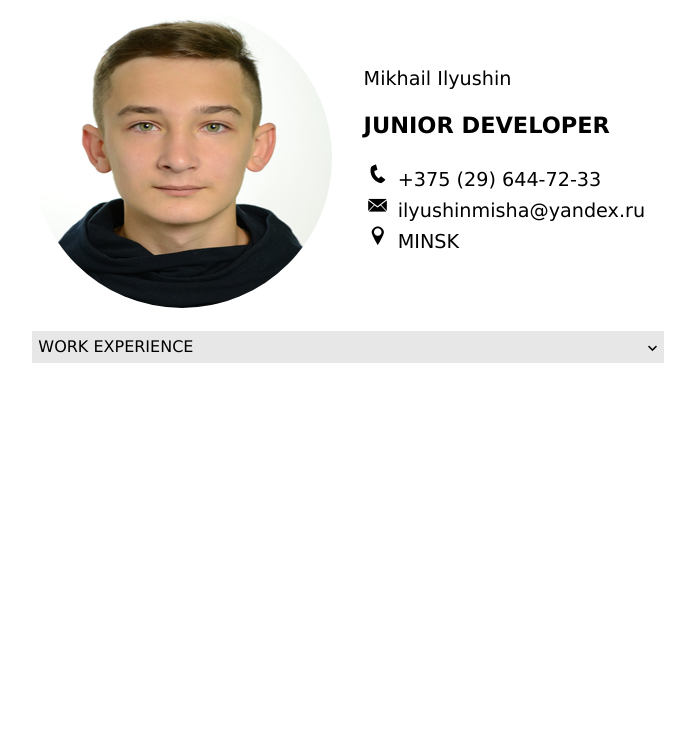
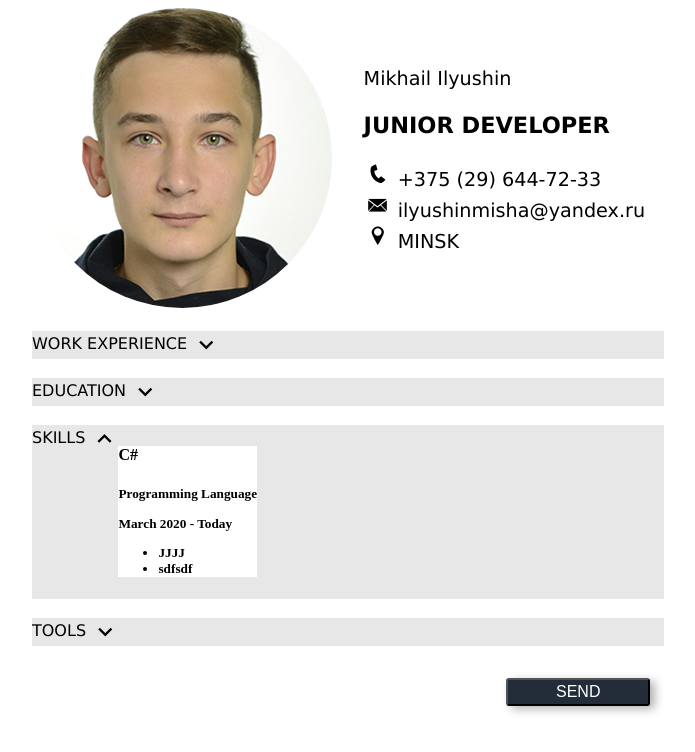
Before and after one commit to Jeffeek/html-cv, a plain HTML site: page index.html in a window 1280 px wide. Shown: the whole page, without its empty margins (292-987 px from the left). Drawn offline with Linux system fonts and the light colour scheme; files whose address does not match are found by name.

Commit message:
Добавлены основные секции и кнопка отправки.
К кнопке также была добавлена анимация при наведении

```diff
--- a/css/styles.css
+++ b/css/styles.css
@@ -1,6 +1,7 @@
-@font-face {
+@font-face
+{
     font-family: 'resume-icons';
-    src:  url('/fonts/resume-icons.eot?up73aj');
+    src:  url('./fonts/resume-icons.eot?up73aj');
     src:  url('/fonts/resume-icons.eot?up73aj#iefix') format('embedded-opentype'),
       url('/fonts/resume-icons.ttf?up73aj') format('truetype'),
       url('/fonts/resume-icons.woff?up73aj') format('woff'),
@@ -10,7 +11,8 @@
     font-display: block;
   }
 
-[class^="icon-"], [class*=" icon-"] {
+[class^="icon-"], [class*=" icon-"]
+{
     /* use !important to prevent issues with browser extensions that change fonts */
     font-family: 'resume-icons' !important;
     speak: none;
@@ -25,19 +27,24 @@
     -moz-osx-font-smoothing: grayscale;
   }
 
-  .icon-arrow-down:before {
+  .icon-arrow-down:before
+  {
     content: "\e900";
   }
-  .icon-arrow-up:before {
+  .icon-arrow-up:before
+  {
     content: "\e901";
   }
-  .icon-geo-point:before {
+  .icon-geo-point:before
+  {
     content: "\e902";
   }
-  .icon-mail:before {
+  .icon-mail:before
+  {
     content: "\e903";
   }
-  .icon-phone:before {
+  .icon-phone:before
+  {
     content: "\e904";
   }
 
@@ -49,12 +56,11 @@
     border-radius: 100%;
 }
 
-.main-container
+.wrapper
 {
     margin-left: 25%;
     margin-right: 25%;
 }
-
 
 .head-info
 {
@@ -82,25 +88,58 @@
     display: flex;
 }
 
-.icon-arrow-down
+.arrow
 {
-    align-self: flex-end;
-    font-size: 18px;
     vertical-align: middle;
-    margin-left: 2500%;
 }
 
 .glyph
 {
     font-size: 28px;
-    margin-bottom: 2em;
 }
 
 .drop-down-head
 {
     font-family: Verdana, Geneva, Tahoma, sans-serif;
-    display: flex;
-    padding: 1%;
+    vertical-align: middle;
+}
+
+.btn-blk-wt
+{
+  margin-left: 75%;
+  display: block;
+  background-color:#232c39;
+  color: #ffffff;
+  margin-top: 2em;
+  font-size: medium;
+  min-width: max-content;
+  max-width: max-content;
+  padding-left: 3em;
+  padding-right: 3em;
+  padding-top: 0.2em;
+  padding-bottom: 0.2em;
+  border-radius: 3px;
+  box-shadow: 5px 3px 10px rgba(0, 0, 0, 0.3);
+  -webkit-transition: all 0.5s;
+}
+
+.btn-blk-wt:hover
+{
+  background-color: black;
+  border-radius: 5px;
+  border-color: red;
+  -webkit-transform: translateX(-3px);
+  -webkit-transform: scale(1.2);
+}
+
+.drop-down-item
+{
+  background-color: white;
+}
+
+.list > ul
+{
+  list-style-type: disc;
 }
 
 
--- a/index.html
+++ b/index.html
@@ -9,10 +9,10 @@
 </head>
 
 <body>
-    <div class="main-container">
+    <div class="wrapper">
         <div class="head-info">
             <div class="photo">
-                <img id="profile-photo" src="/img/profile.jpg">
+                <img id="profile-photo" src="/img/Без имени-1.png">
             </div>
             <div class="head-text">
                 <div class="head-name-text">
@@ -35,24 +35,83 @@
                 </div>
             </div>
         </div>
-        <div class="work-experience">
+        <div class="section">
             <div>
                 <div class="drop-down">
                     <div class="drop-down-head">
                         <span>
                             WORK EXPERIENCE
                         </span>
-                        <div class="drop-down-arrow">
-                            <span class="icon-arrow-down"></span>
+                        <span class="glyph arrow icon-arrow-down"></span>
+                    </div>
+                    <div class="drop-down-list">
+                        <div class="drop-down-item">
+
                         </div>
                     </div>
-                    <!-- <div class="drop-down-list">
-                        <div class="drop-down-item">
-                        </div>
-                    </div> -->
                 </div>
             </div>
         </div>
+        <div class="section">
+            <div>
+                <div class="drop-down">
+                    <div class="drop-down-head">
+                        <span>
+                            EDUCATION
+                        </span>
+                        <span class="glyph arrow icon-arrow-down"></span>
+                    </div>
+                    <div class="drop-down-list">
+                        <div class="drop-down-item">
+
+                        </div>
+                    </div>
+                </div>
+            </div>
+        </div>
+        <div class="work-experience">
+            <div>
+                <div class="drop-down">
+                    <div class="drop-down-head">
+                        <span>
+                            SKILLS
+                        </span>
+                        <span class="glyph arrow icon-arrow-up"></span>
+                    </div>
+                    <div class="drop-down-list">
+                        <div class="drop-down-item">
+                            <h4 class="text-bd-3">C#</h4>
+                            <h5 class="text-lgt-blue">Programming Language</p>
+                            <p >March 2020 - Today</p>
+                            <div class="list">
+                                <ul >
+                                    <li>JJJJ</li>
+                                    <li>sdfsdf</li>
+                                </ul>
+                            </div>
+                        </div>
+                    </div>
+                </div>
+            </div>
+        </div>
+        <div class="work-experience">
+            <div>
+                <div class="drop-down">
+                    <div class="drop-down-head">
+                        <span>
+                            TOOLS
+                        </span>
+                        <span class="glyph arrow icon-arrow-down"></span>
+                    </div>
+                    <div class="drop-down-list">
+                        <div class="drop-down-item">
+
+                        </div>
+                    </div>
+                </div>
+            </div>
+        </div>
+        <button class="btn-blk-wt">SEND</button>
     </div>
 
     <div>
```
Also changed, not shown: img/Без имени-1.png (added).
